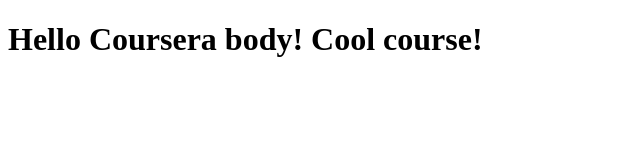
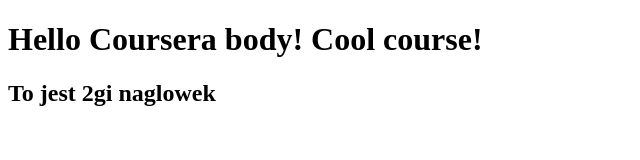
Before and after one commit to Juskr/coursera1, a plain HTML site: page site/index.html in a window 1280 px wide. Shown: the whole page, without its empty margins (0-640 px from the left). Drawn offline with Linux system fonts and the light colour scheme.

Commit message:
Kolejne zmiany

```diff
--- a/site/index.html
+++ b/site/index.html
@@ -4,6 +4,7 @@
 	<title>Hello Coursera!</title>
 </head>
 <body>
-<h1>Hello Coursera body! Cool course!</h1>
+<h1>Hello Coursera body! Cool course! </h1>
+<h2>To jest 2gi naglowek</h2>
 </body>
 </html>
```
